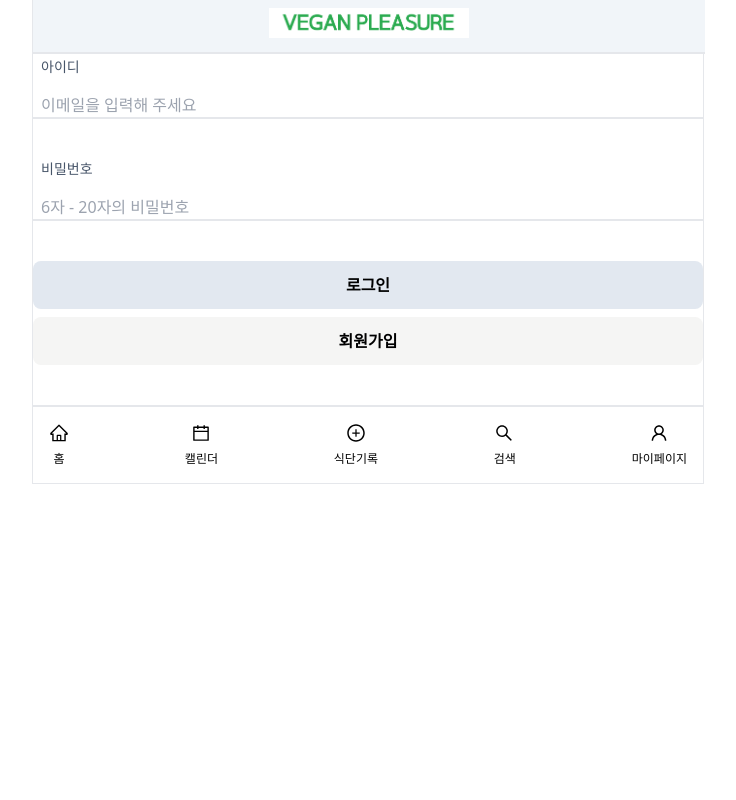
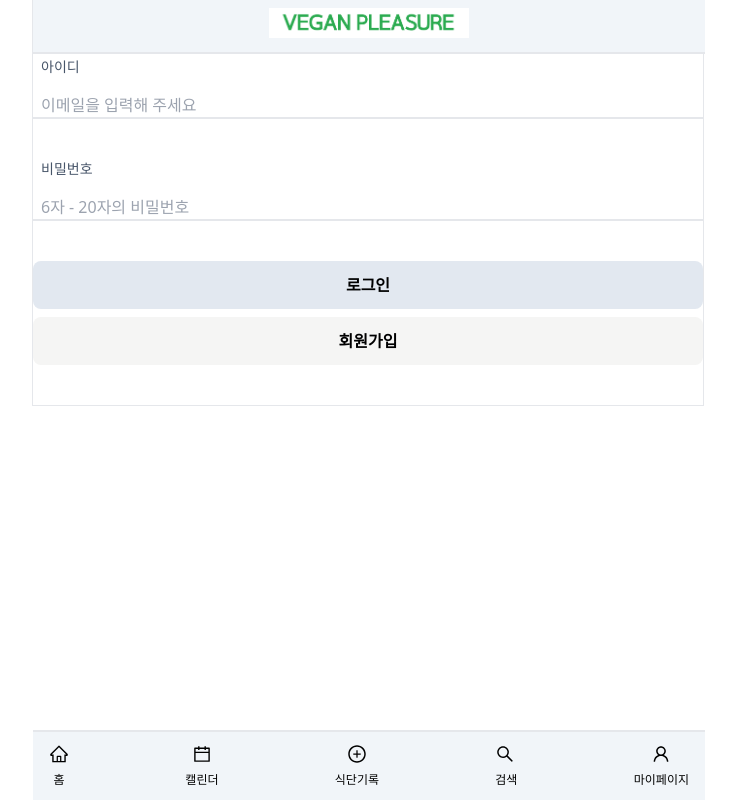
Before and after one commit to imssein/Project, a Next.js app in the folder frontend/: page /login in a window 1280 px wide. Shown: the whole page, without its empty margins (272-1008 px from the left). Built offline with nearby package versions, Linux system fonts and the light colour scheme.

Commit message:
fix: Footer 하단 고정

```diff
--- a/frontend/components/common/Footer.jsx
+++ b/frontend/components/common/Footer.jsx
@@ -10,7 +10,7 @@ import {
 
 function Footer(props) {
   return (
-    <footer className="flex justify-between bg-white px-4 py-4 border-t-2 ">
+    <footer className="flex justify-between px-4 py-3 border-t-2 fixed bottom-0 bg-slate-100 max-w-2xl w-full">
       <Link href="/">
         <div>
           <AiOutlineHome size="20" />
--- a/frontend/components/seoulMap/District.jsx
+++ b/frontend/components/seoulMap/District.jsx
@@ -21,7 +21,7 @@ function District({ params }) {
   if (!item) return "로딩중..";
 
   return (
-    <div>
+    <div className="px-4">
       {/* 자치구명 | 필터 로고*/}
       <div className="flex">
         <DistrictTitle district={item[0].district} />
```
